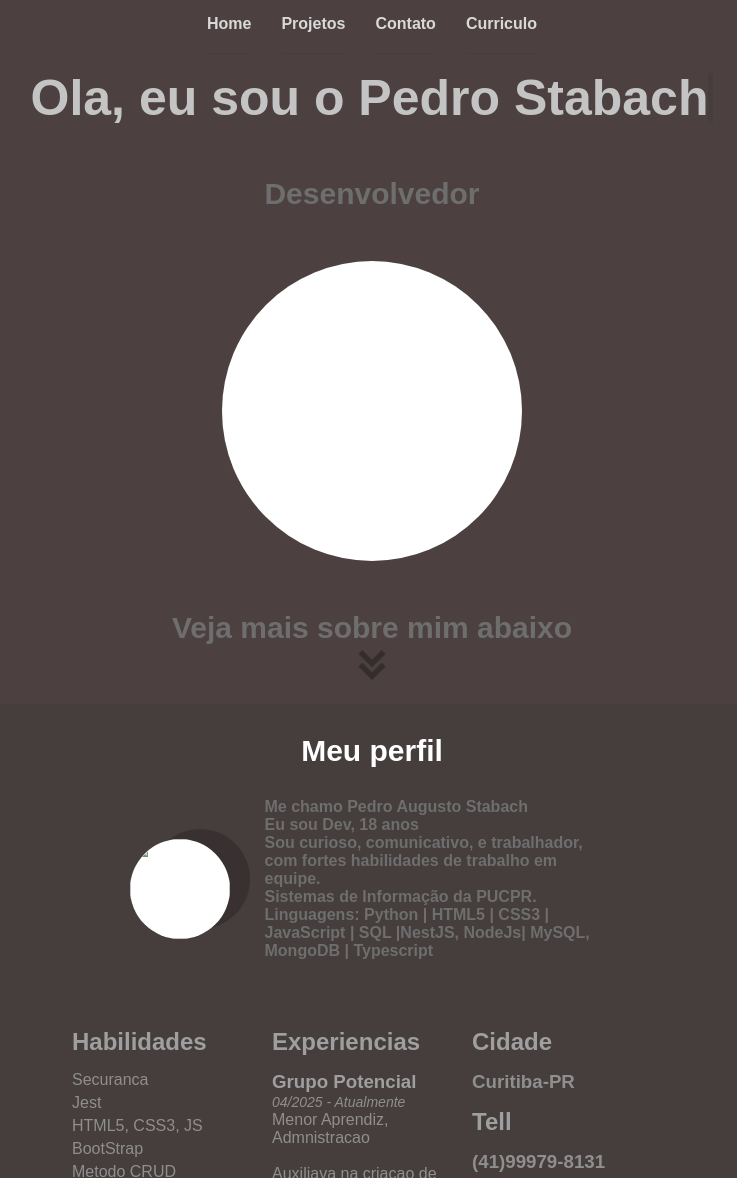
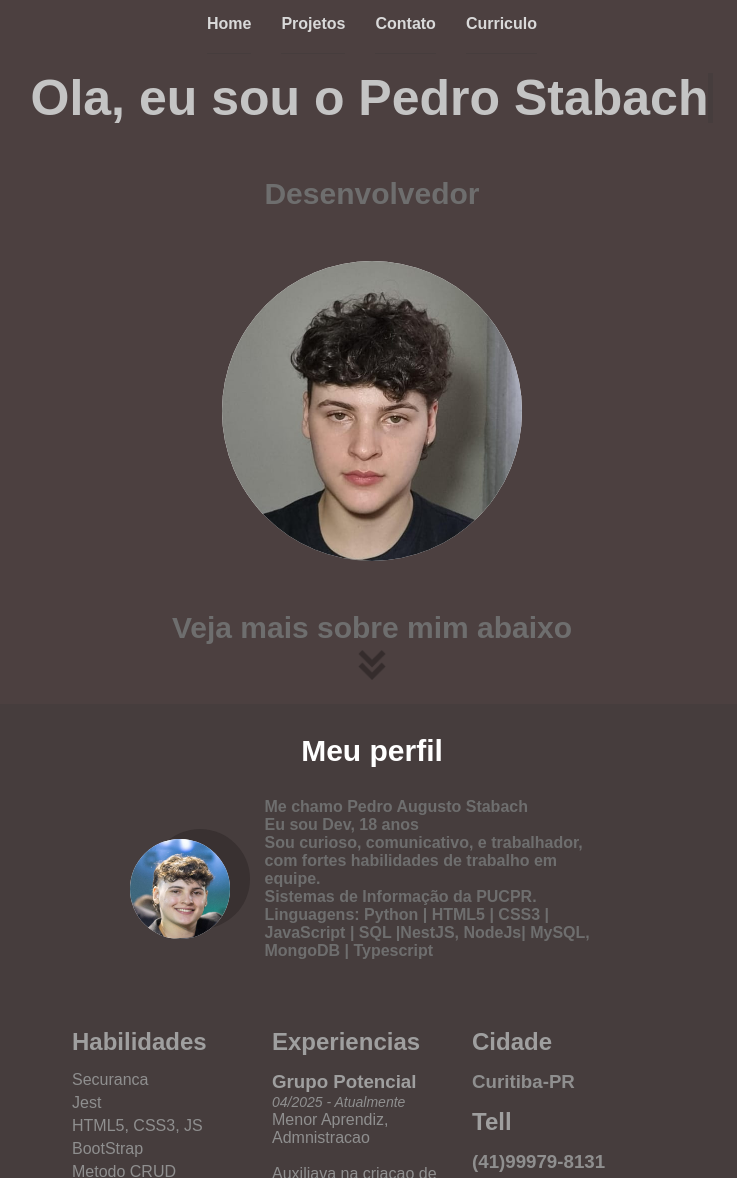
Before and after one commit to PedroStabach/portfolio, a plain HTML site: page home.html in a window 1280 px wide. Shown: the top 1178 px of the page, without its empty margins (268-1005 px from the left). Drawn offline with Linux system fonts and the light colour scheme.

Commit message:
quase deploy

```diff
--- a/home.html
+++ b/home.html
@@ -33,7 +33,7 @@
         <h2>Desenvolvedor</h2>
 
         <div class="imgHeaderArea">
-            <div class="imgHeader"></div>
+            <img src="img/pedroFoto1.jpg" alt="" class="imgHeader">
         </div>
         <h2>Veja mais sobre mim abaixo</h2>
 
@@ -46,7 +46,7 @@
                     <h2>Meu perfil</h2>
                     <div class="contentArea">
                         <div class="contentAreaImg">
-                            <img src="" alt="">
+                            <img src="img/pedrofoto2n.jpg" alt="">
                             <div class="designImg"></div>
 
                         </div>
@@ -117,7 +117,7 @@
                         <h2>Meu perfil</h2>
                         <div class="contentArea">
                             <div class="contentAreaImg">
-                                <img src="" alt="">
+                                <img src="img/pedrofoto2n.jpg" alt="">
                                 <div class="designImg"></div>
 
                             </div>
--- a/style.css
+++ b/style.css
@@ -316,6 +316,9 @@ button {
     max-width: 450px;
     width: 100%;
 }
+.footer nav ul li:hover {
+    box-shadow: 1px 1px 1px #222;
+}
 /* MOBILE*/
 @media (max-width: 610px) {
     .myProfile {
```
Also changed, not shown: img/pedroFoto1.jpg (added), img/pedrofoto2n.jpg (added).
